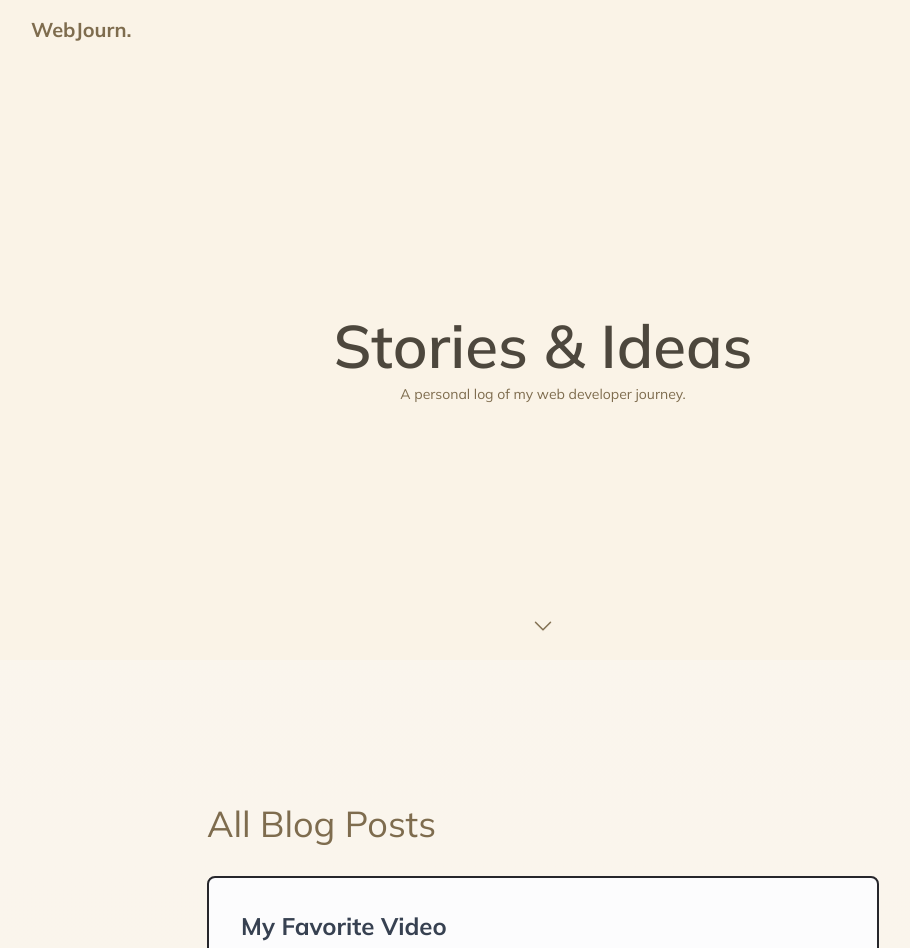
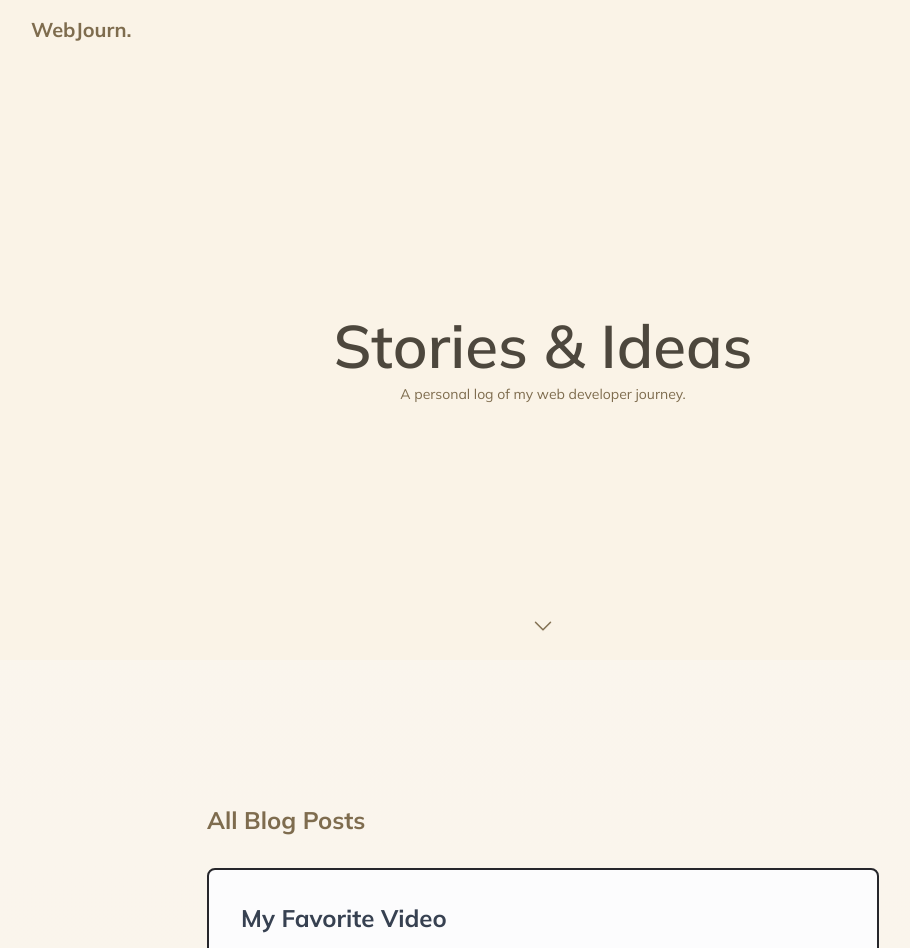
Before and after one commit to keanureano/webjourn, a React app in the folder frontend/: page / in a window 1280 px wide. Shown: the top 948 px of the page, without its empty margins (97-1007 px from the left). Built offline with nearby package versions, Linux system fonts and the light colour scheme; the HTML template or start-up script is replaced by a standard one.

Commit message:
update css

```diff
--- a/frontend/src/index.css
+++ b/frontend/src/index.css
@@ -49,7 +49,7 @@
 }
 
 .posts-label {
-  @apply md:text-4xl font-normal text-primary-700;
+  @apply text-xl md:text-2xl text-primary-700;
 }
 
 .post {
```
